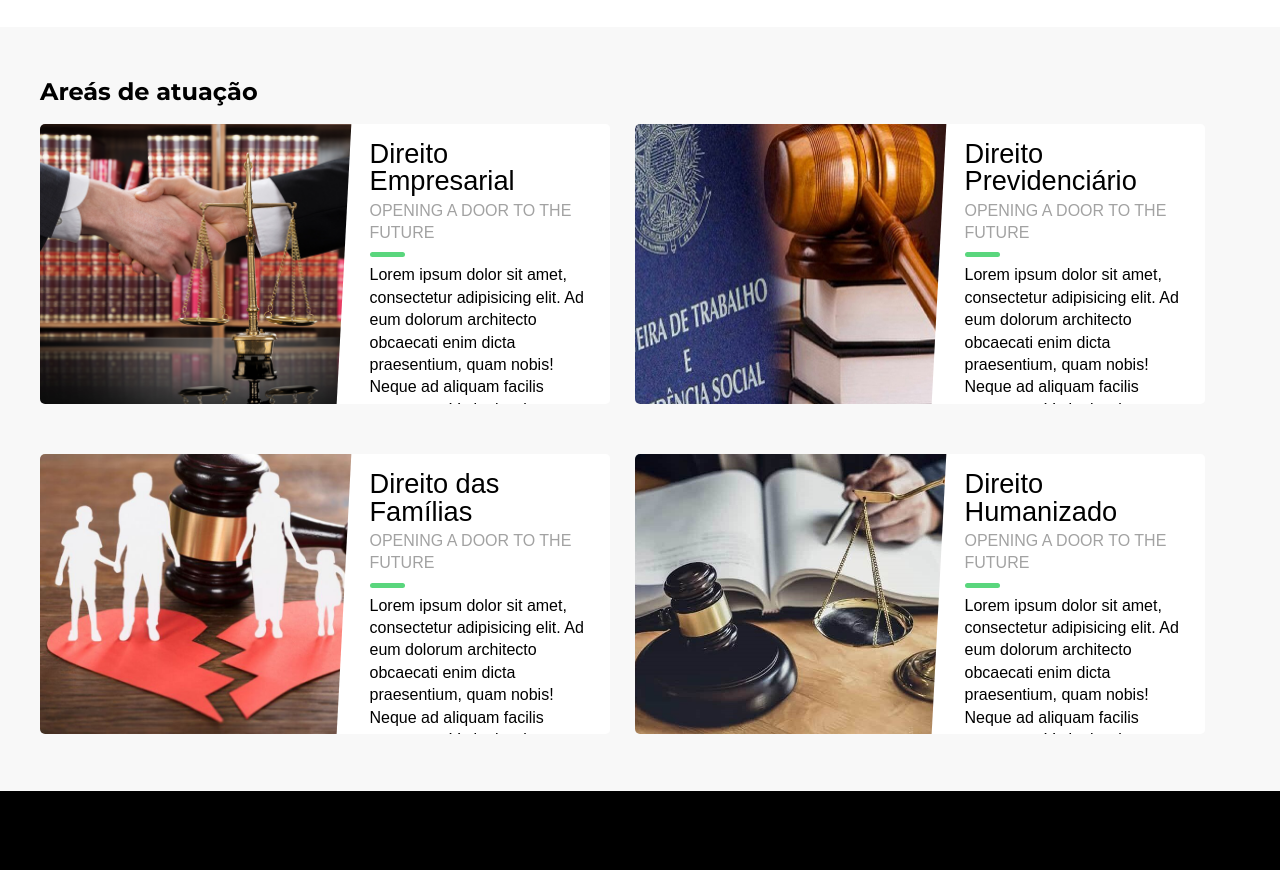
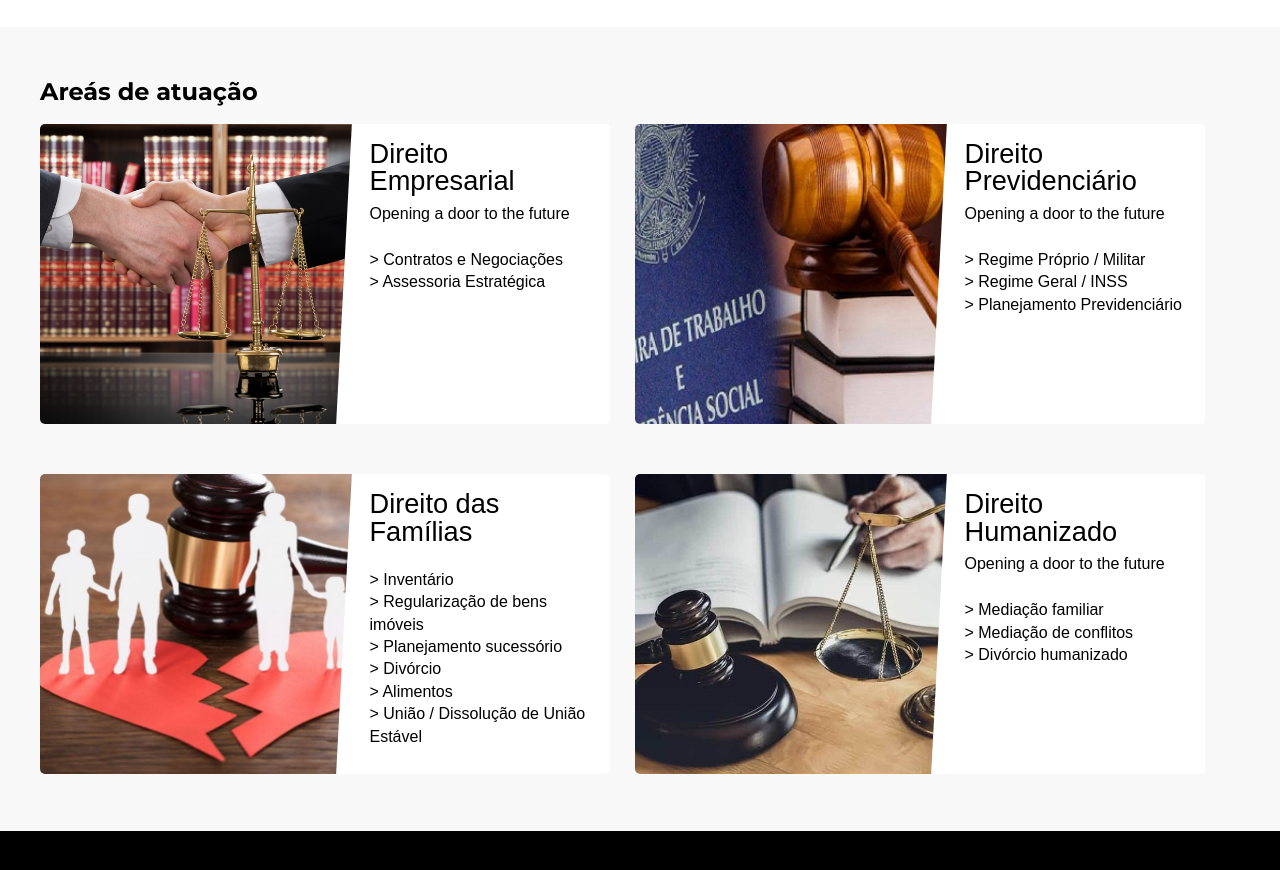
Before and after one commit to henriquepx/mx_advocacy, a React (Vite) app: page / in a window 1280 px wide. Shown: the part 1160-2030 px from the top of the page. Built offline with nearby package versions, Linux system fonts and the light colour scheme.

Commit message:
feat: texts in cards area

```diff
--- a/src/components/CardArea.jsx
+++ b/src/components/CardArea.jsx
@@ -59,37 +59,18 @@ const BlogCard = styled.div`
       line-height: 1;
       margin: 0;
       font-size: 1.7rem;
+      margin-bottom: .5rem;
     }
-
     h2 {
-      font-size: 1rem;
-      font-weight: 300;
-      text-transform: uppercase;
-      color: #a2a2a2;
-      margin-top: 5px;
-    }
-  }
-
-  p {
-    position: relative;
-    margin: 1rem 0 0;
-    margin-top: 1.25rem;
-
-    &:before {
-      content: "";
-      position: absolute;
-      height: 5px;
-      background: #5ad67d;
-      width: 35px;
-      top: -0.75rem;
-      border-radius: 3px;
+      margin-bottom: 1.5rem;
     }
   }
 
   @media (min-width: 640px) {
     flex-direction: row;
+    width: 650px;
     max-width: 570px;
-    height: 280px;
+    height: 300px;
 
     .meta {
       flex-basis: 55%;
@@ -114,7 +95,7 @@ const BlogCard = styled.div`
   }
 `;
 
-const CardArea = ({ backgroundImage, title, subtitle, content }) => {
+const CardArea = ({ backgroundImage, title, subtitle, content, content2, content3, content4, content5, content6 }) => {
   return (
     <ContainerAreaAtuacao>
       <BlogCard>
@@ -130,6 +111,11 @@ const CardArea = ({ backgroundImage, title, subtitle, content }) => {
           <h1>{title}</h1>
           <h2>{subtitle}</h2>
           <p>{content}</p>
+          <p>{content2}</p>
+          <p>{content3}</p>
+          <p>{content4}</p>
+          <p>{content5}</p>
+          <p>{content6}</p>
         </div>
       </BlogCard>
     </ContainerAreaAtuacao>
@@ -141,6 +127,11 @@ CardArea.propTypes = {
     title: PropTypes.string.isRequired,
     subtitle: PropTypes.string.isRequired,
     content: PropTypes.string.isRequired,
+    content2: PropTypes.string.isRequired,
+    content3: PropTypes.string.isRequired,
+    content4: PropTypes.string.isRequired,
+    content5: PropTypes.string.isRequired,
+    content6: PropTypes.string.isRequired,
   };
 
 export default CardArea;
--- a/src/sections/MainPage/Areas.jsx
+++ b/src/sections/MainPage/Areas.jsx
@@ -34,26 +34,31 @@ const Areas = () => {
               backgroundImage="/empresarial.jpeg"
               title="Direito Empresarial"
               subtitle="Opening a door to the future"
-              content="Lorem ipsum dolor sit amet, consectetur adipisicing elit. Ad eum dolorum architecto obcaecati enim dicta praesentium, quam nobis! Neque ad aliquam facilis numquam. Veritatis, sit."
-          />
+              content="> Contratos e Negociações"
+              content2="> Assessoria Estratégica"/>
           <CardArea
               backgroundImage="/previdencia.jpg"
               title="Direito Previdenciário"
               subtitle="Opening a door to the future"
-              content="Lorem ipsum dolor sit amet, consectetur adipisicing elit. Ad eum dolorum architecto obcaecati enim dicta praesentium, quam nobis! Neque ad aliquam facilis numquam. Veritatis, sit."
-          />
+              content="> Regime Próprio / Militar"
+              content2="> Regime Geral / INSS"
+              content3="> Planejamento Previdenciário" />
           <CardArea
               backgroundImage="/familia.jpeg"
               title="Direito das Famílias"
-              subtitle="Opening a door to the future"
-              content="Lorem ipsum dolor sit amet, consectetur adipisicing elit. Ad eum dolorum architecto obcaecati enim dicta praesentium, quam nobis! Neque ad aliquam facilis numquam. Veritatis, sit."
-          />
+              content="> Inventário"
+              content2="> Regularização de bens imóveis"
+              content3="> Planejamento sucessório"
+              content4="> Divórcio"
+              content5="> Alimentos"
+              content6="> União / Dissolução de União Estável"/>
           <CardArea
               backgroundImage="/bgabout.jpg"
               title="Direito Humanizado"
               subtitle="Opening a door to the future"
-              content="Lorem ipsum dolor sit amet, consectetur adipisicing elit. Ad eum dolorum architecto obcaecati enim dicta praesentium, quam nobis! Neque ad aliquam facilis numquam. Veritatis, sit."
-            />
+              content="> Mediação familiar"
+              content2="> Mediação de conflitos"
+              content3="> Divórcio humanizado"/>
           </ContainerCardAreas>
         </AreasWorkedSize>
     </ContainerAreasWorked>
```
